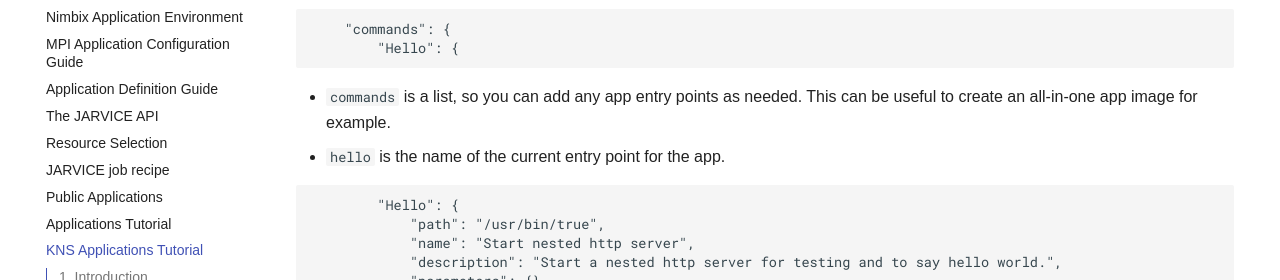
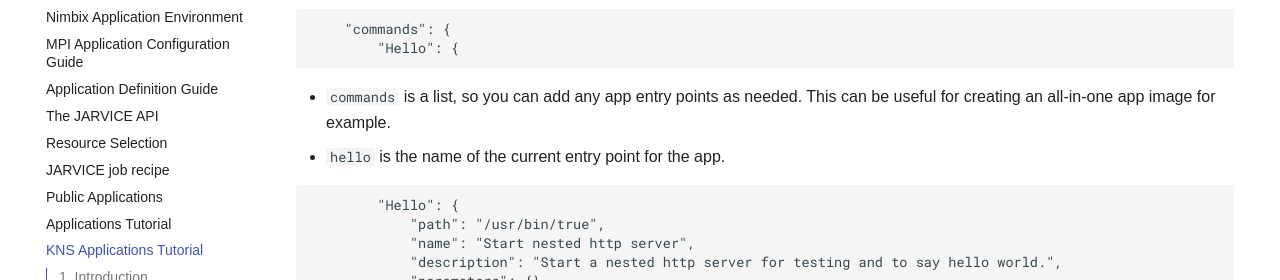
Before and after one commit to nimbix/jardoc, an MkDocs documentation site: the page built from docs/kns_apps_tutorial.md, in a window 1280 px wide and 900 px high, scrolled down 2152 px. Shown: the part 172-452 px from the top of the window. Built offline with MkDocs 1.6.1 and Material for MkDocs 9.7.7, drawn with Linux system fonts in a browser that asks for light colours.

Commit message:
Update docs/kns_apps_tutorial.md
Co-authored-by: Daniel <calvoad@gmail.com>

````diff
--- a/docs/kns_apps_tutorial.md
+++ b/docs/kns_apps_tutorial.md
@@ -89,7 +89,7 @@
         "Hello": {
 ```
 
-* `commands` is a list, so you can add any app entry points as needed. This can be useful to create an all-in-one app image for example.
+* `commands` is a list, so you can add any app entry points as needed. This can be useful for creating an all-in-one app image for example.
 * `hello` is the name of the current entry point for the app.
 
 ```json
````
